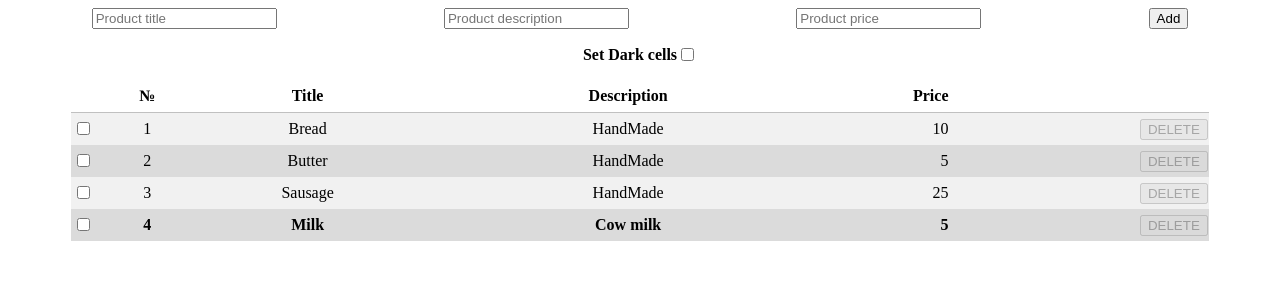
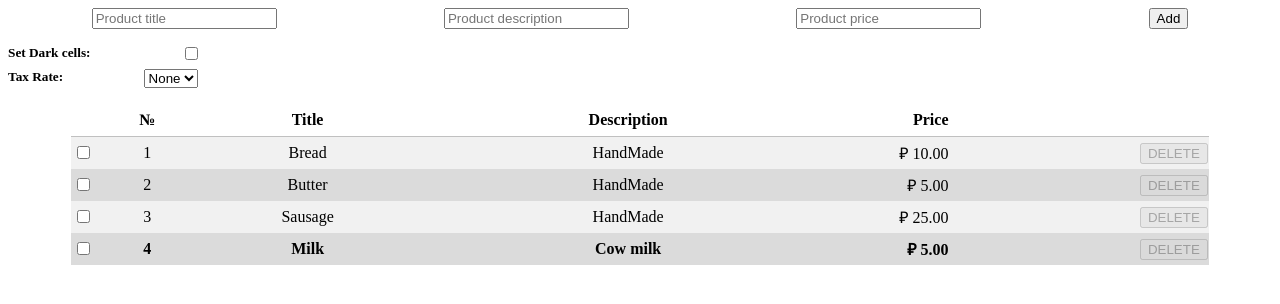
Before and after one commit to bookgvi/AppstoreNG, an Angular app: page / in a window 1280 px wide. Shown: the top 304 px of the page. Built offline with nearby package versions, Linux system fonts and the light colour scheme.

Commit message:
Pipe currency, nonstandard pipe taxRate; Styles

```diff
--- /dev/null
+++ b/src/app/Components/appstore/Pipes/addTax.pipe.ts
@@ -0,0 +1,13 @@
+import { Pipe } from '@angular/core';
+
+@Pipe({
+  name: 'addTax'
+})
+export class AddTaxPipe {
+  private default: number = 0;
+  public transform(value: any, tax?: any): number {
+    const valueNum = Number.parseFloat(value);
+    const taxNum = tax ? Number.parseInt(tax) : this.default;
+    return valueNum + (valueNum * taxNum / 100);
+  }
+}
--- a/src/app/Components/appstore/appstore.component.html
+++ b/src/app/Components/appstore/appstore.component.html
@@ -1,8 +1,18 @@
 <app-add-product-form (hAddProduct)="addProduct($event)"></app-add-product-form>
-<label class="row center v-center mb-1">
-  <h4 class="m-0">Set Dark cells</h4>
-  <input type="checkbox" [(ngModel)]="isDarkCell">
-</label>
+<div class="col left mb-1 w-15">
+  <label class="row between v-center mb-05">
+    <h5 class="m-0 mr-1">Set Dark cells:</h5>
+    <input type="checkbox" [(ngModel)]="isDarkCell" class="m-0">
+  </label>
+  <label class="row between">
+    <h5 class="m-0 mr-1">Tax Rate: </h5>
+    <select [value]="taxRate" (change)="taxRate = $event.target.value">
+      <option value="0">None</option>
+      <option value="13">13%</option>
+      <option value="18">18%</option>
+    </select>
+  </label>
+</div>
 
 <div class="row">
   <table [switch-color]="isDarkCell">
@@ -29,7 +39,7 @@
       <td>{{ i + 1 }}</td>
       <td>{{ product.title }}</td>
       <td>{{ product.description }}</td>
-      <td>{{ product.price }}</td>
+      <td>{{ product.price | addTax: (taxRate) | currency: 'RUB' : '₽ ' }}</td>
       <td></td>
       <td>
         <button (click)="removeProduct(product.id)" [disabled]="!product.isChecked">DELETE</button>
--- a/src/app/Components/appstore/appstore.component.ts
+++ b/src/app/Components/appstore/appstore.component.ts
@@ -9,6 +9,7 @@ import { Products } from '../../Model/Products/Products';
 })
 export class AppstoreComponent implements OnInit {
   public isDarkCell: boolean;
+  public taxRate: number = 0;
 
   constructor(private Products: ProductsRepository) {
   }
--- a/src/styles.scss
+++ b/src/styles.scss
@@ -5,11 +5,19 @@
   justify-content: space-around;
 }
 
+.col {
+  display: flex;
+  flex-direction: column;
+}
+
 .left {
   justify-content: flex-start;
 }
 .center {
   justify-content: center;
+}
+.between {
+  justify-content: space-between;
 }
 .v-center {
   align-items: center;
@@ -21,6 +29,22 @@
 .mb-1 {
   margin-bottom: 1rem;
 }
+.mb-05 {
+  margin-bottom: .5rem;
+}
+.mr-1 {
+  margin-right: 1rem;
+}
+.mr-2 {
+  margin-right: 2rem;
+}
+.w-15 {
+  width: 15%;
+}
+.w-20 {
+  width: 20%;
+}
+
 .regular {
   font-weight: initial;
 }
```
Also changed, not shown: src/app/Modules/appstore.module.ts (+6 -2 lines).
